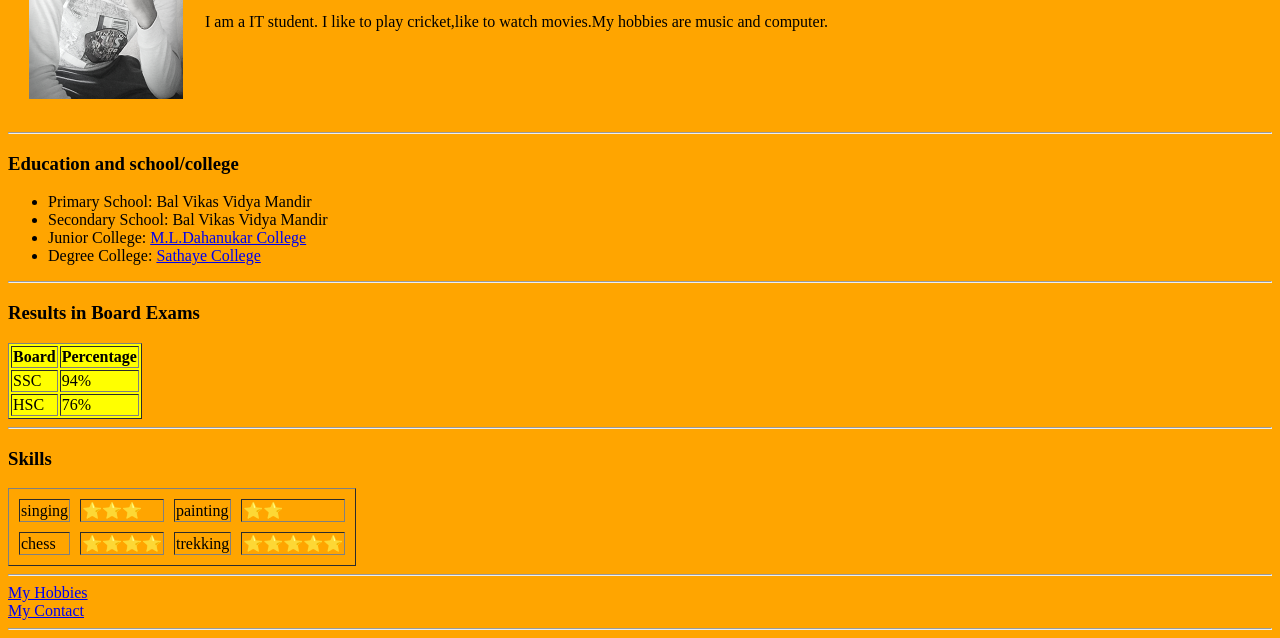
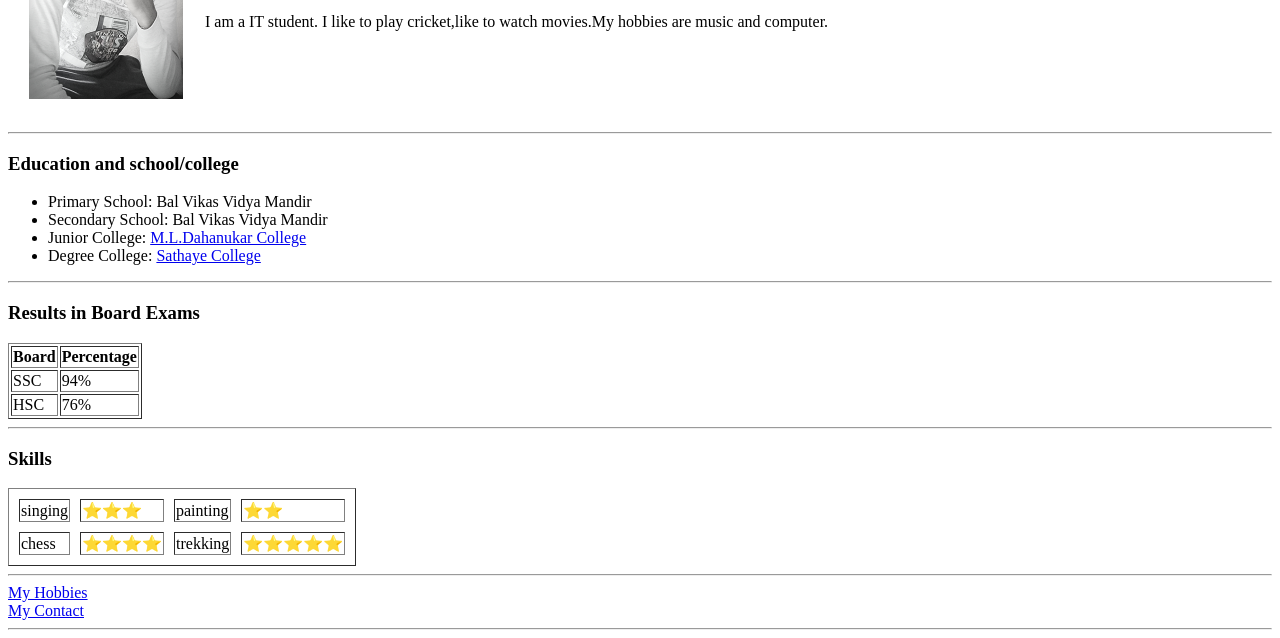
Before and after one commit to RugvedGawas/cv, a plain HTML site: page index.html in a window 1280 px wide. Shown: the part 186-824 px from the top of the page. Drawn offline with Linux system fonts and the light colour scheme.

Commit message:
Update index.html

```diff
--- a/index.html
+++ b/index.html
@@ -3,10 +3,10 @@
 
 <head>
   <meta charset="utf-8">
-  <title>🔥Rugved's Personal Site</title>
+  <title>Rugved's Personal Site</title>
 </head>
 
-<body text="black" bgcolor="orange">
+<body>
   <table cellspacing="20">
     <tr>
       <td><img src="rugved.png" alt="rugved profile picture"></td>
@@ -25,8 +25,7 @@
   </ul>
  <hr>
   <h3>Results in Board Exams</h3>
-  <table border="1"
-         bgcolor="yellow">
+  <table border="1">
     <thead>
       <tr>
         <th>Board</th>
```
